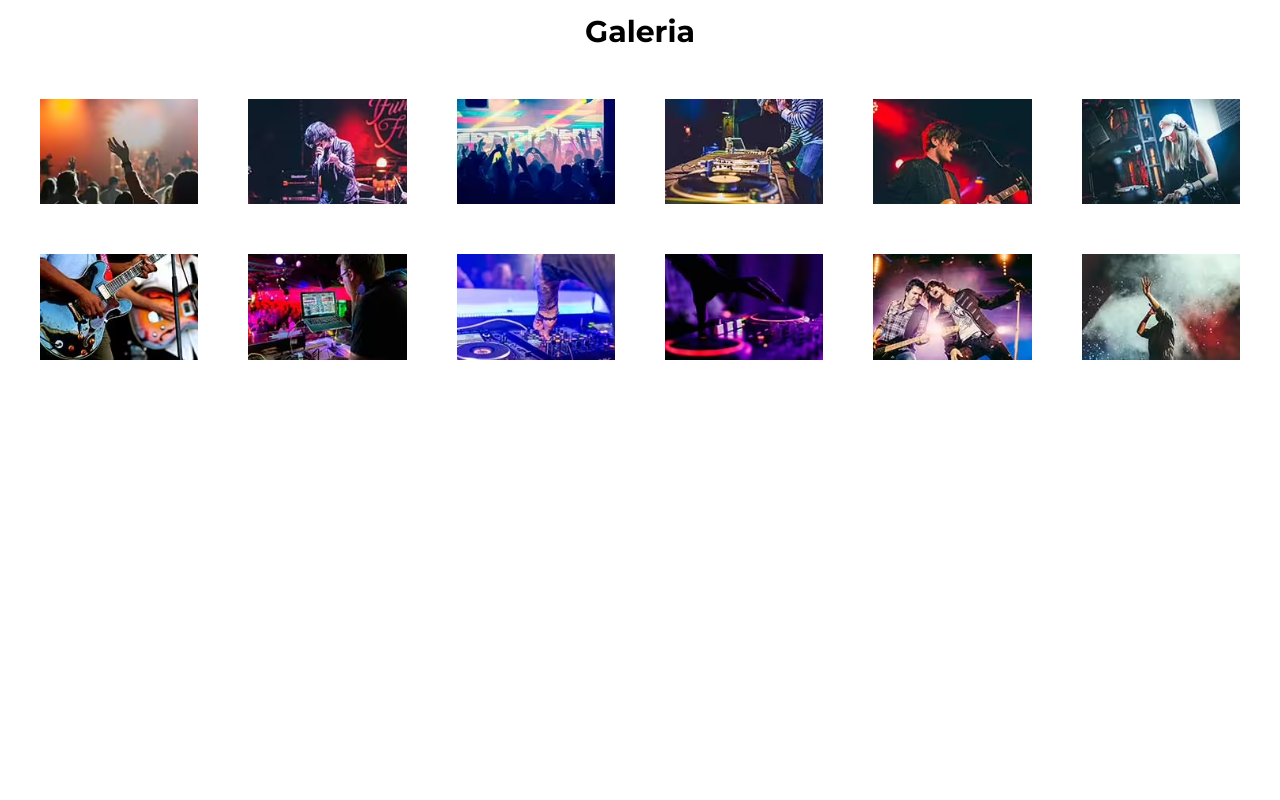
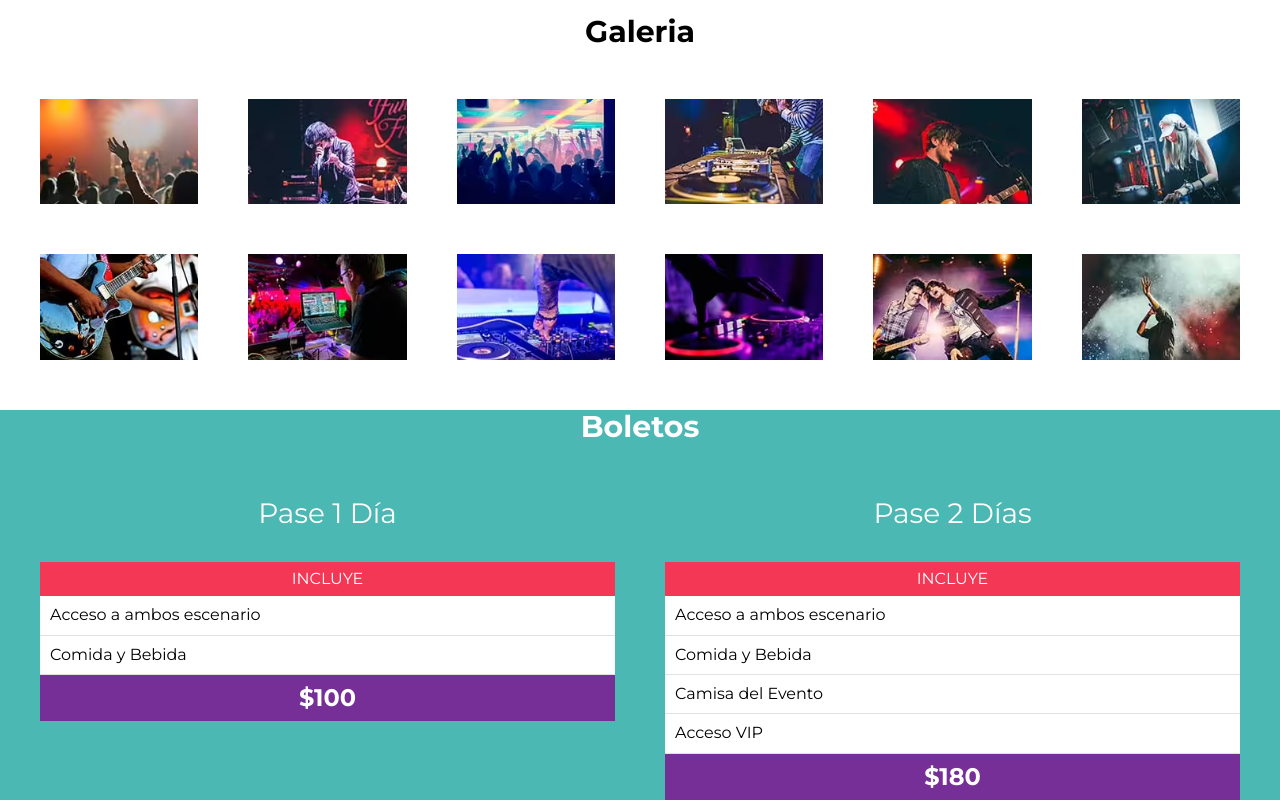
Before and after one commit to IsraelSantizo98/festivalMusical, a website: page index.html in a window 1280 px wide. Shown: the part 2900-3700 px from the top of the page. Before the commit the page ends 3310 px from the top, so only its background shows below. Drawn offline with Linux system fonts and the light colour scheme; files that its build step writes are made by us from their sources.

Commit message:
Creacion de seccion de boletos

```diff
--- a/index.html
+++ b/index.html
@@ -164,6 +164,45 @@
 
         </ul>
     </section>
+    <section class="boletos bg-verde">
+        <h3>Boletos</h3>
+        <div class="contenedor contenedor-boletos">
+            <div class="basico pase">
+                <p class="nombre-pase">Pase 1 D&iacute;a</p>
+                <!-- header es la parte superior de un elemento -->
+                <header class="pase-header">
+                    <p>Incluye</p>
+                </header>
+                <div class="pase-body">
+                    <ul>
+                        <li>Acceso a ambos escenario</li>
+                        <li>Comida y Bebida</li>
+                    </ul>
+                </div>
+                <footer class="pase-footer">
+                    <p>$100</p>
+                </footer>
+            </div>
+            <div class="premium pase">
+                <p class="nombre-pase">Pase 2 D&iacute;as</p>
+                <header class="pase-header">
+                    <p>Incluye</p>
+                </header>
+                <div class="pase-body">
+                    <ul>
+                        <li>Acceso a ambos escenario</li>
+                        <li>Comida y Bebida</li>
+                        <li>Camisa del Evento</li>
+                        <li>Acceso VIP</li>
+                    </ul>
+                </div>
+                <footer class="pase-footer">
+                    <p>$180</p>
+                </footer>
+            </div>
+        </div>
+
+    </section>
     <script src="build/js/app.js"></script>
 </body>
 </html>
--- a/src/scss/layout/_index.scss
+++ b/src/scss/layout/_index.scss
@@ -3,3 +3,4 @@
 @forward 'festival';
 @forward 'lineup';
 @forward 'galeria';
+@forward 'boletos';
```
Also changed, not shown: build/css/app.css, build/js/app.js.
